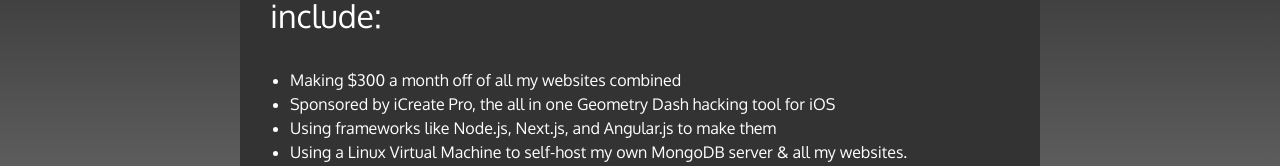
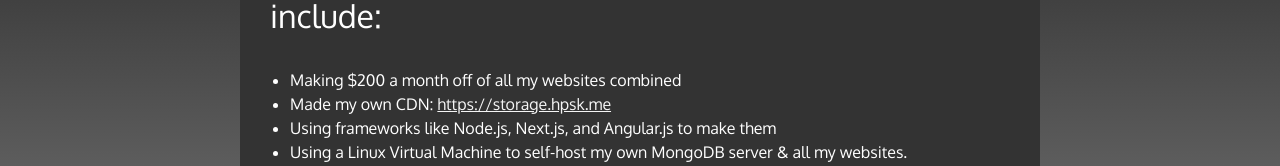
Before and after one commit to gdhpsk/page, a Next.js app: page / in a window 1280 px wide. Shown: the part 425-591 px from the top of the page. Built offline with nearby package versions, Linux system fonts and the light colour scheme.

Commit message:
Update index.tsx

```diff
--- a/src/pages/index.tsx
+++ b/src/pages/index.tsx
@@ -25,8 +25,8 @@
           <h2 style={{textAlign: 'left'}}>Some things I have done in web development include:</h2>
           <br></br>
           <ul style={{paddingLeft: "20px"}}>
-          <li style={{textAlign: 'left'}}>Making $300 a month off of all my websites combined</li>
-          <li style={{textAlign: 'left'}}>Sponsored by iCreate Pro, the all in one Geometry Dash hacking tool for iOS</li>
+          <li style={{textAlign: 'left'}}>Making $200 a month off of all my websites combined</li>
+          <li style={{textAlign: 'left'}}>Made my own CDN: <a href="https://storage.hpsk.me" target="_blank" style={{color: "whitesmoke"}}>https://storage.hpsk.me</a></li>
           <li style={{textAlign: 'left'}}>Using frameworks like Node.js, Next.js, and Angular.js to make them</li>
           <li style={{textAlign: 'left'}}>Using a Linux Virtual Machine to self-host my own MongoDB server & all my websites.</li>
           <li style={{textAlign: 'left'}}>Developer of 5 Geometry Dash Lists:<br></br><br></br>
```
